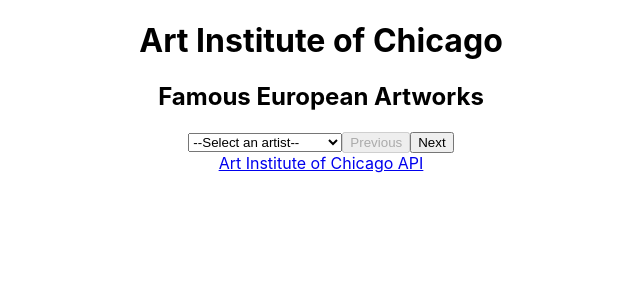
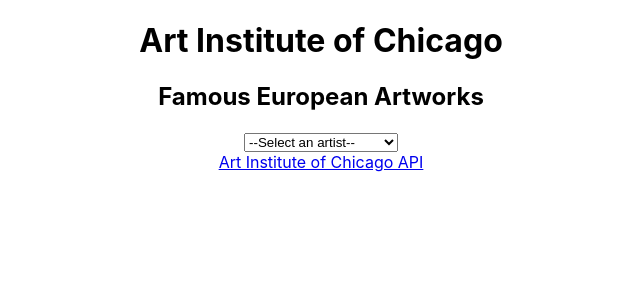
Before and after one commit to aurelija-93/react_app_art_api, a React (Create React App) app: page / in a window 1280 px wide. Shown: the top 300 px of the page, without its empty margins (319-959 px from the left). Built offline with nearby package versions, Linux system fonts and the light colour scheme.

Commit message:
added reset of buttons & info on state change

```diff
--- a/src/Containers/ArtContainer.js
+++ b/src/Containers/ArtContainer.js
@@ -42,6 +42,7 @@
             return artist.value === value;
         });
         setSelectedArtist(foundArtist);
+        setSelectedArtwork(null);
     }
 
     async function updateSelectedArtwork(id) {
@@ -87,8 +88,13 @@
                 artworks={artworks}
                 onArtworkSelected={updateSelectedArtwork}
             />}
-            <button disabled={currentIndex < 1 ? true : false} onClick={onPreviousClick}>Previous</button>
-            <button disabled={currentIndex > 8 ? true : false} onClick={onNextClick}>Next</button>
+            {selectedArtwork &&
+                <div>
+                    <button disabled={currentIndex < 1 ? true : false} onClick={onPreviousClick}>Previous</button>
+                    <button disabled={currentIndex > 8 ? true : false} onClick={onNextClick}>Next</button>
+                </div>
+            }
+
             { selectedArtwork && <ArtDetail artwork={selectedArtwork} />}
             <footer>
                 <a href="https://api.artic.edu/docs/">Art Institute of Chicago API</a>
```
